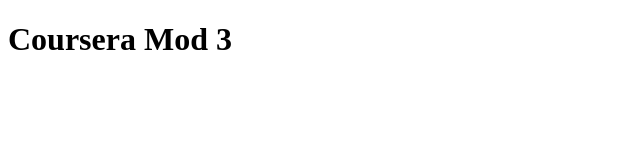
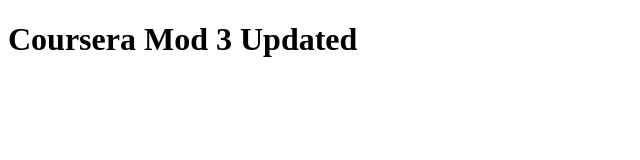
Before and after one commit to jlarryc/coursera, a plain HTML site: page mod3_solution/index.html in a window 1280 px wide. Shown: the whole page, without its empty margins (0-640 px from the left). Drawn offline with Linux system fonts and the light colour scheme.

Commit message:
First update

```diff
--- a/mod3_solution/index.html
+++ b/mod3_solution/index.html
@@ -6,6 +6,6 @@
 	<title>mod3_solution</title>
 </head>
 <body>
-  <h1>Coursera Mod 3</h1>
+  <h1>Coursera Mod 3 Updated</h1>
 </body>
 </html>
```
